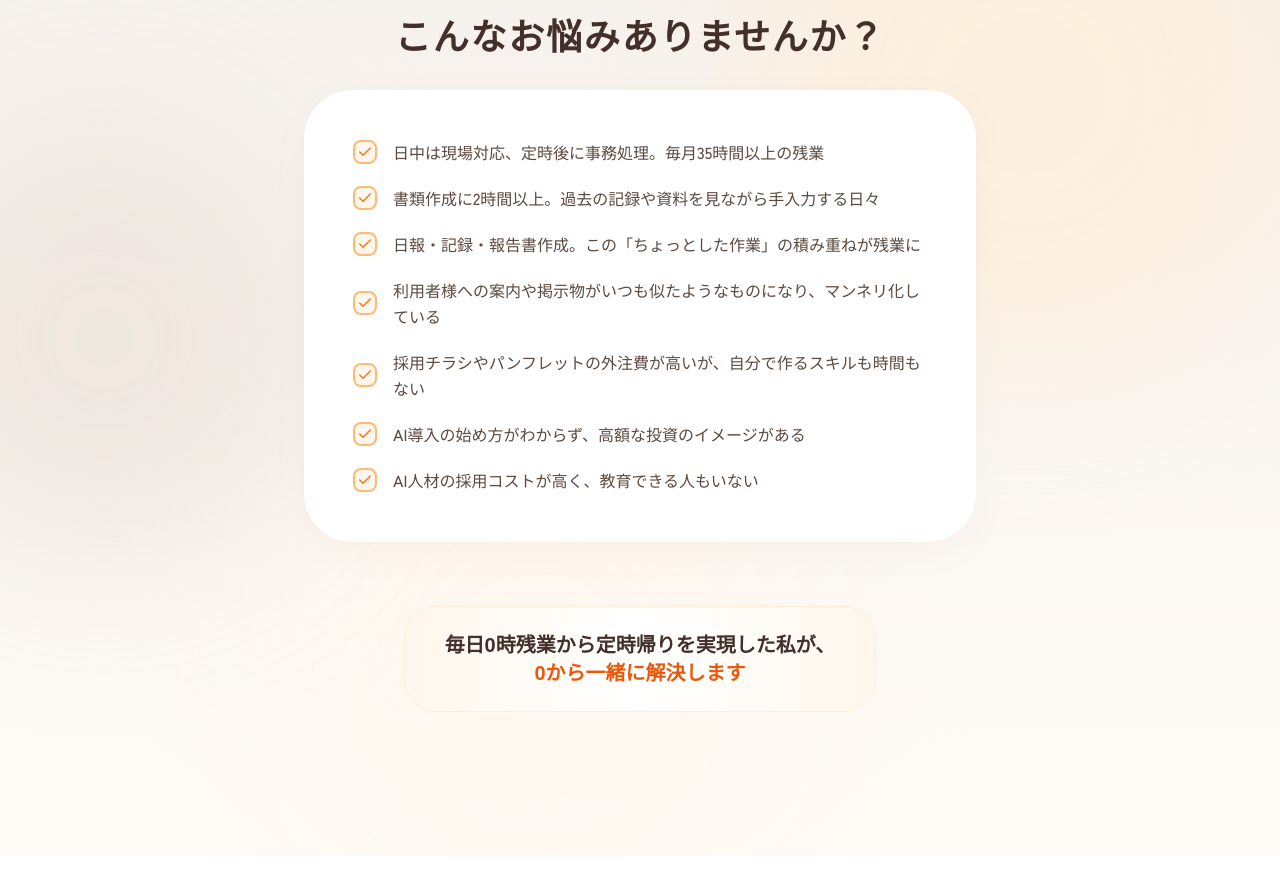
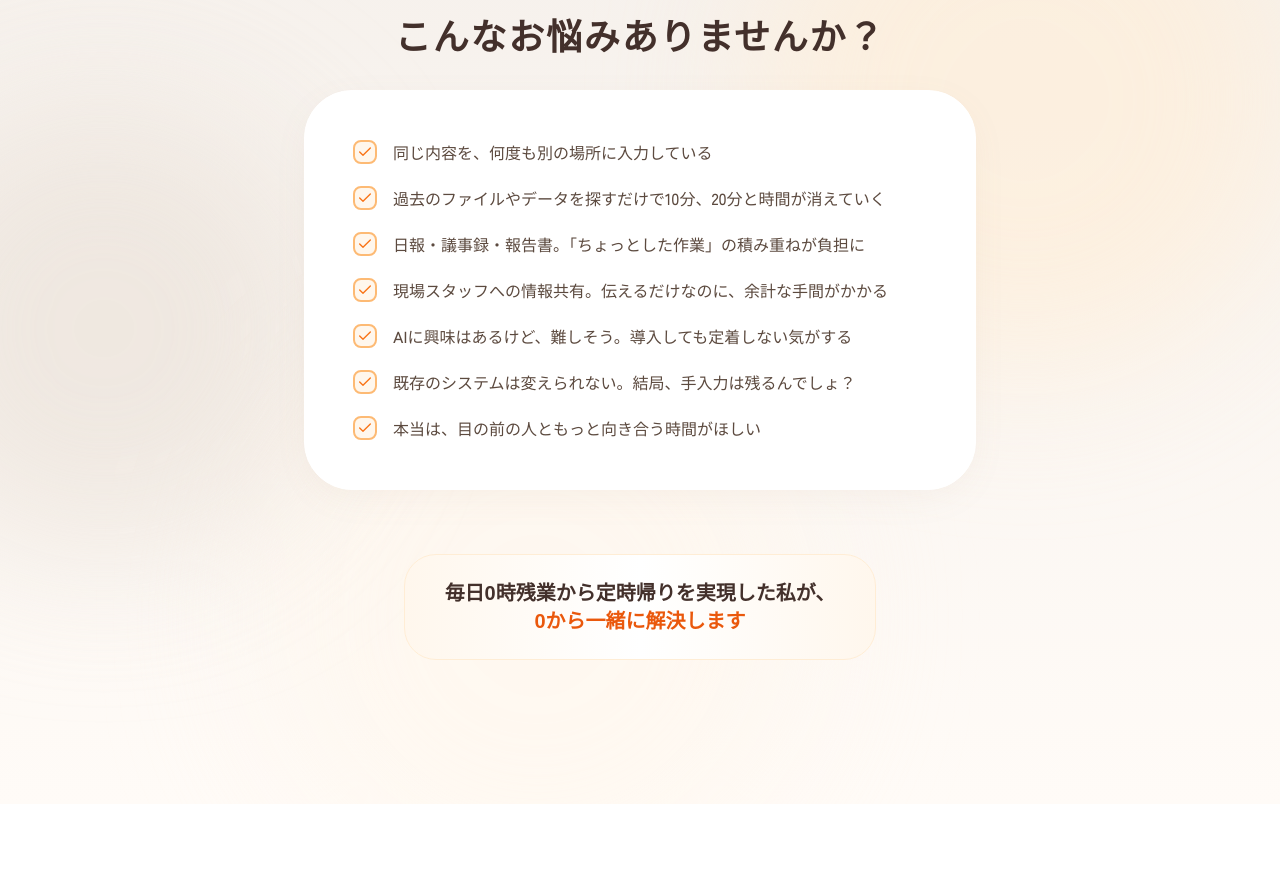
Before and after one commit to shunsuke-tnk/ai-komon-lp, a React (Vite) app: page / in a window 1280 px wide. Shown: the part 1220-2115 px from the top of the page. Built offline with nearby package versions, Linux system fonts and the light colour scheme; a web font is replaced by a local one.

Commit message:
共感パート書き換え

```diff
--- a/App.tsx
+++ b/App.tsx
@@ -177,13 +177,13 @@ const App: React.FC = () => {
           <div className="bg-white rounded-[3rem] p-8 md:p-12 soft-shadow border border-white">
             <div className="space-y-5">
               {[
-                "日中は現場対応、定時後に事務処理。毎月35時間以上の残業",
-                "書類作成に2時間以上。過去の記録や資料を見ながら手入力する日々",
-                "日報・記録・報告書作成。この「ちょっとした作業」の積み重ねが残業に",
-                "利用者様への案内や掲示物がいつも似たようなものになり、マンネリ化している",
-                "採用チラシやパンフレットの外注費が高いが、自分で作るスキルも時間もない",
-                "AI導入の始め方がわからず、高額な投資のイメージがある",
-                "AI人材の採用コストが高く、教育できる人もいない",
+                "同じ内容を、何度も別の場所に入力している",
+                "過去のファイルやデータを探すだけで10分、20分と時間が消えていく",
+                "日報・議事録・報告書。「ちょっとした作業」の積み重ねが負担に",
+                "現場スタッフへの情報共有。伝えるだけなのに、余計な手間がかかる",
+                "AIに興味はあるけど、難しそう。導入しても定着しない気がする",
+                "既存のシステムは変えられない。結局、手入力は残るんでしょ？",
+                "本当は、目の前の人ともっと向き合う時間がほしい",
               ].map((text, i) => (
                 <label key={i} className="flex items-center gap-4 cursor-pointer group">
                   <div className="w-6 h-6 rounded-lg border-2 border-primary-300 bg-primary-50 flex items-center justify-center shrink-0 group-hover:border-primary-400 transition-colors">
```
